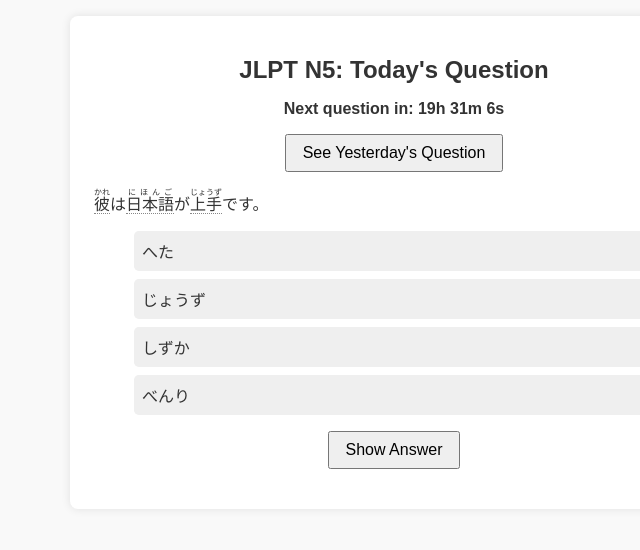
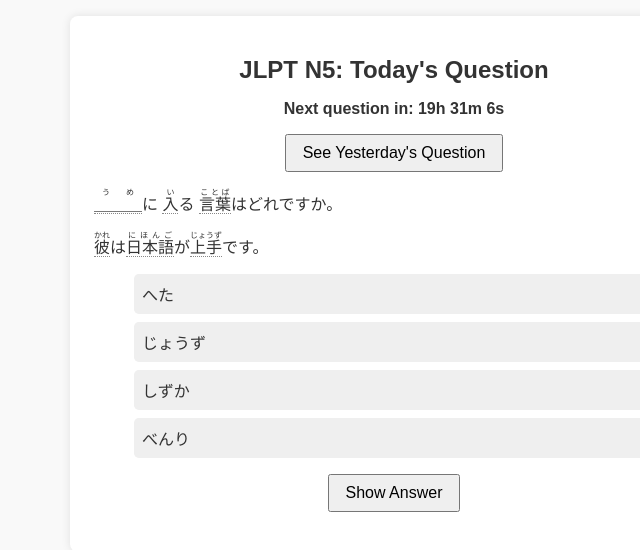
Before and after one commit to MarkieMarq/jlpt-n5-test-help, a plain HTML site: page index.html in a window 1280 px wide. Shown: the whole page, without its empty margins (246-886 px from the left). Drawn offline with Linux system fonts and the light colour scheme.

Commit message:
Update index.html
Instructions

```diff
--- a/index.html
+++ b/index.html
@@ -11,6 +11,12 @@
     <h1>JLPT N5: Today's Question</h1>
     <div id="countdown" style="text-align:center; font-weight:bold; margin-bottom:1em;"></div>
     <button id="toggle-day">See Yesterday's Question</button>
+    <p id="instructions">
+  <ruby>＿＿＿<rt>うめ</rt></ruby>に
+  <ruby>入<rt>い</rt></ruby>る
+  <ruby>言葉<rt>ことば</rt></ruby>はどれですか。
+</p>
+
     <div id="question-container"></div>
     <ul id="choices"></ul>
     <button id="show-answer">Show Answer</button>
```
